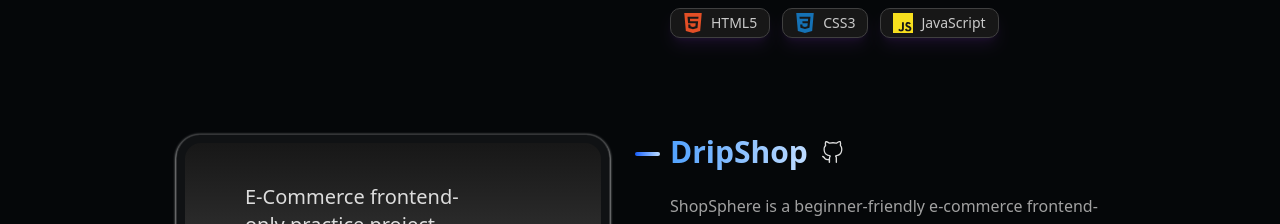
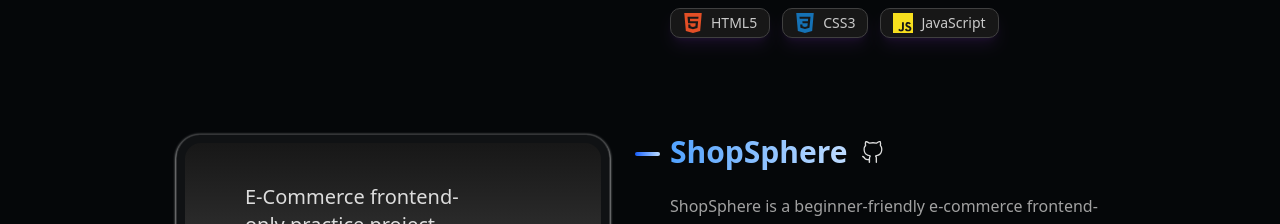
Before and after one commit to Chaitanyaa0001/chaitanyakhurana, a Next.js app: page /projects in a window 1280 px wide. Shown: the part 3560-3784 px from the top of the page. Built offline with nearby package versions, Linux system fonts and the light colour scheme.

Commit message:
shopphere

```diff
--- a/data/myData.ts
+++ b/data/myData.ts
@@ -156,9 +156,9 @@ export const projects: Projects[] = [
         technologies: ['HTML5', 'CSS3', 'JavaScript']
     },
     {
-        image: 'shopSphere.png',
+        image: 'ShopSphere.png',
         caption: 'E-Commerce frontend-only practice project with Search functionality.',
-        name: 'DripShop',
+        name: 'ShopSphere',
         link: 'https://first-e-commerce-project-shopsphere.vercel.app/',
         github: 'https://github.com/Chaitanyaa0001/first-e-commerce-project-shopsphere-',
         description: 'ShopSphere is a beginner-friendly e-commerce frontend-only practice project built using HTML, CSS, and JavaScript.',
```
